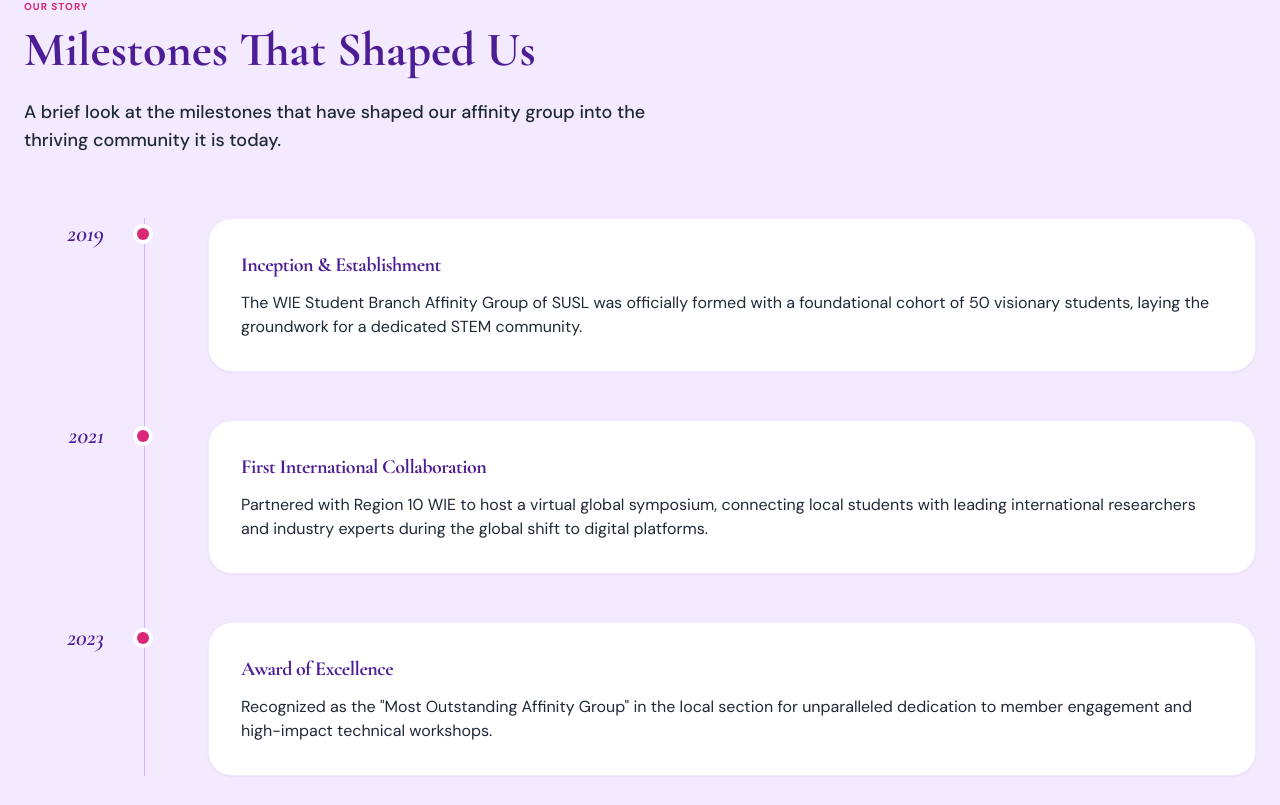
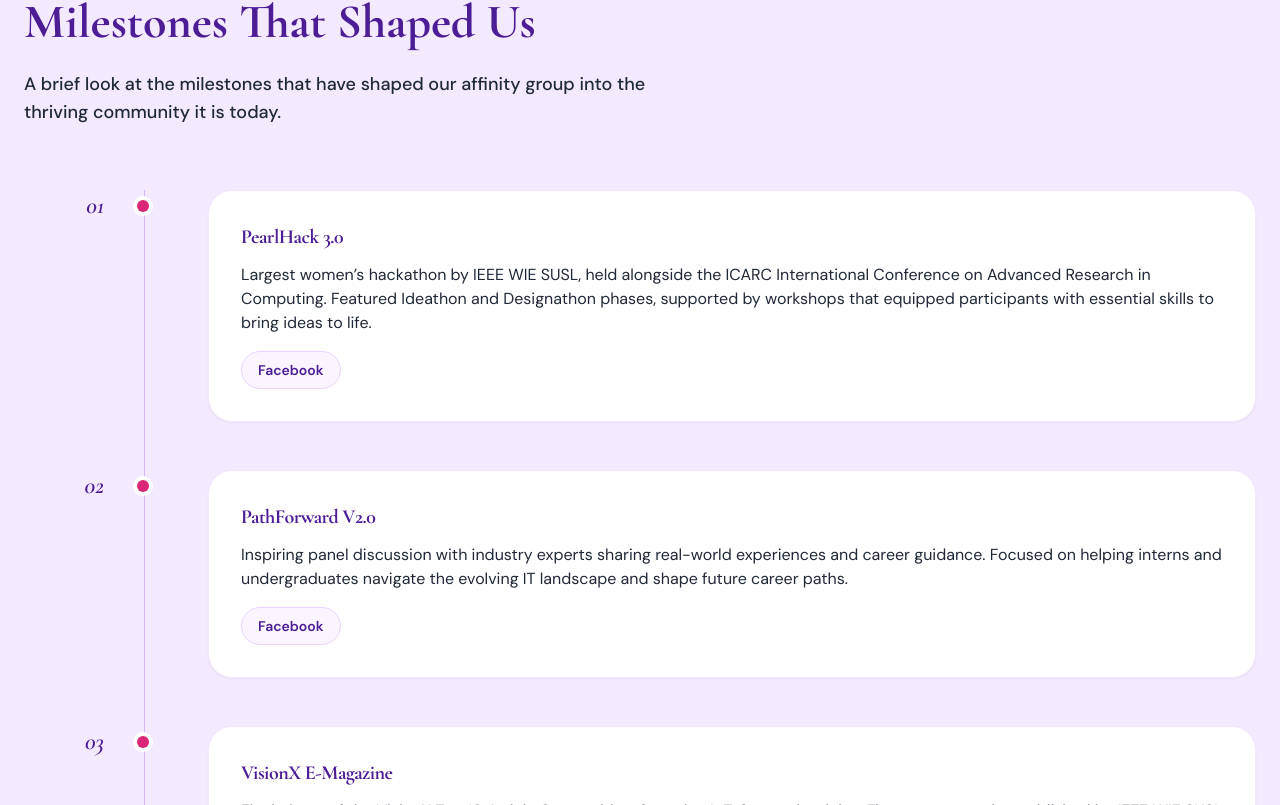
Before and after one commit to UpenaNuhansi/university-wie-website, a React (Vite) app: page /about in a window 1280 px wide. Shown: the part 1995-2800 px from the top of the page. Built offline with nearby package versions, Linux system fonts and the light colour scheme; no server answers; a web font is replaced by a local one.

Commit message:
feat: update Mission and Vision statements; enhance StorySection with new milestones and links

```diff
--- a/src/components/About/MissionVision.jsx
+++ b/src/components/About/MissionVision.jsx
@@ -15,10 +15,8 @@
           </div>
           <h3 className="text-2xl font-bold text-primary mb-4 font-serif">Our Mission</h3>
           <p className="text-gray-800 text-base md:text-lg leading-relaxed font-sans">
-            To inspire, engage, and encourage young women to explore their
-            potential in science, technology, engineering, and mathematics,
-            providing them with the necessary tools, mentorship, and community
-            to succeed globally.
+            Facilitating the recruitment and retention of women in technical
+            disciplines globally.
           </p>
         </div>
 
@@ -29,9 +27,8 @@
           </div>
           <h3 className="text-2xl font-bold text-primary mb-4 font-serif">Our Vision</h3>
           <p className="text-gray-800 text-base md:text-lg leading-relaxed font-sans">
-            To cultivate a vibrant, inclusive global community where female
-            technologists and engineers are recognized, celebrated, and
-            empowered to drive transformative innovation and leadership.
+            Leading to a vibrant community of IEEE women and men collectively
+            using their diverse talents to innovate for the benefit of humanity.
           </p>
         </div>
       </div>
--- a/src/components/About/StorySection.jsx
+++ b/src/components/About/StorySection.jsx
@@ -3,19 +3,86 @@
 
 const milestones = [
   {
-    year: '2019',
-    title: 'Inception & Establishment',
-    description: 'The WIE Student Branch Affinity Group of SUSL was officially formed with a foundational cohort of 50 visionary students, laying the groundwork for a dedicated STEM community.'
+    year: '01',
+    title: 'PearlHack 3.0',
+    description: 'Largest women’s hackathon by IEEE WIE SUSL, held alongside the ICARC International Conference on Advanced Research in Computing. Featured Ideathon and Designathon phases, supported by workshops that equipped participants with essential skills to bring ideas to life.',
+    links: [
+      { label: 'Facebook', href: 'https://www.facebook.com/100069740625048/posts/971998438468168/?mibextid=rS40aB7S9Ucbxw6v' }
+    ]
   },
   {
-    year: '2021',
-    title: 'First International Collaboration',
-    description: 'Partnered with Region 10 WIE to host a virtual global symposium, connecting local students with leading international researchers and industry experts during the global shift to digital platforms.'
+    year: '02',
+    title: 'PathForward V2.0',
+    description: 'Inspiring panel discussion with industry experts sharing real-world experiences and career guidance. Focused on helping interns and undergraduates navigate the evolving IT landscape and shape future career paths.',
+    links: [
+      { label: 'Facebook', href: 'https://www.facebook.com/share/p/1L3np2Nj52/?mibextid=oFDknk' }
+    ]
   },
   {
-    year: '2023',
-    title: 'Award of Excellence',
-    description: 'Recognized as the "Most Outstanding Affinity Group" in the local section for unparalleled dedication to member engagement and high-impact technical workshops.'
+    year: '03',
+    title: 'VisionX E-Magazine',
+    description: 'Final phase of the VisionX Top 10 Article Competition, featuring IoT-focused articles. First-ever magazine published by IEEE WIE SUSL and available on the Faculty of Computing’s official website.',
+    links: [
+      { label: 'Facebook', href: 'https://web.facebook.com/100069740625048/posts/1053224873678857/?mibextid=rS40aB7S9Ucbxw6v&_rdc=1&_rdr' },
+      { label: 'E-Magazine', href: 'https://www.sab.ac.lk/computing/student-societies/IEEE-WIE-Affinity-Group-magazine' }
+    ]
+  },
+  {
+    year: '04',
+    title: 'Hope 2.0',
+    description: 'Outreach initiative empowering underprivileged rural students through technology-based education. Combined engaging sessions, mentorship, and the creation of school-based tech clubs like CodeLab.',
+    links: [
+      { label: 'Facebook', href: 'https://www.facebook.com/share/v/16nKpCrgWK/?mibextid=oFDknk' }
+    ]
+  },
+  {
+    year: '05',
+    title: 'ArtXplore',
+    description: 'Poster design competition for ages 14–30, jointly organized by the IEEE WIE Affinity Groups of Sabaragamuwa University of Sri Lanka and the University of Peradeniya. Showcased creativity in digital and hand-drawn art through an IEEE-supported platform.',
+    links: [
+      { label: 'Facebook', href: 'https://www.facebook.com/share/p/1fkdmabTKp/?mibextid=xfxF2i' }
+    ]
+  },
+  {
+    year: '06',
+    title: 'PathForward V1.0',
+    description: 'Session on “Navigating the Culture of the IT Industry.” Empowered undergraduates in Sri Lanka with knowledge, skills, and opportunities to integrate into fast-paced tech environments.',
+    links: [
+      { label: 'Facebook', href: 'https://www.facebook.com/share/p/1UbEa5wkNp/?mibextid=oFDknk' }
+    ]
+  },
+  {
+    year: '07',
+    title: 'PearlHack 2.0',
+    description: 'Largest women’s hackathon by IEEE WIE SUSL, held alongside the ICARC International Conference on Advanced Research in Computing. Featured Ideathon and Designathon phases, supported by workshops that equipped participants with essential skills to bring ideas to life.',
+    links: [
+      { label: 'Facebook', href: 'https://www.facebook.com/100064687987174/posts/827114802788112/?mibextid=rS40aB7S9Ucbxw6v' },
+      { label: 'PearlHack 2.0', href: 'https://pearl-hack-2-0.vercel.app/' }
+    ]
+  },
+  {
+    year: '08',
+    title: 'VisionX',
+    description: 'IoT-focused article competition to promote innovation and learning. Included webinars, mini ideathons, and article writing, and recognized top contributors for excellence in emerging tech.',
+    links: [
+      { label: 'Facebook', href: 'https://www.facebook.com/100069740625048/posts/891525649848781/?mibextid=rS40aB7S9Ucbxw6v' }
+    ]
+  },
+  {
+    year: '09',
+    title: 'A Hope 1.0',
+    description: 'Charitable initiative supporting underprivileged students. Donated books to school libraries to enhance education and inspire dreams through meaningful opportunities.',
+    links: [
+      { label: 'Facebook', href: 'https://www.facebook.com/share/p/1AtXpvNzjW/?mibextid=xfxF2i' }
+    ]
+  },
+  {
+    year: '10',
+    title: 'Aurelia 1.0',
+    description: 'Celebration of WIE Day honoring women in engineering and technology. Featured inspirational talks, networking sessions, and collaborative activities that encouraged leadership, innovation, and community building.',
+    links: [
+      { label: 'Facebook', href: 'https://www.facebook.com/100064687987174/posts/941165698049688/?mibextid=rS40aB7S9Ucbxw6v' }
+    ]
   }
 ];
 
@@ -54,6 +121,21 @@
                 <div className="flex-1 bg-white p-6 md:p-8 rounded-3xl border border-purple-100 shadow-sm hover:shadow-xl hover:shadow-purple-100/50 transition-all duration-300 ml-8 md:ml-0">
                   <h4 className="text-lg md:text-xl font-bold text-primary mb-3 font-serif tracking-tight">{item.title}</h4>
                   <p className="text-gray-800 leading-relaxed text-sm md:text-base font-sans">{item.description}</p>
+                  {item.links && item.links.length > 0 && (
+                    <div className="mt-4 flex flex-wrap gap-3">
+                      {item.links.map((link) => (
+                        <a
+                          key={link.href}
+                          href={link.href}
+                          target="_blank"
+                          rel="noreferrer"
+                          className="inline-flex items-center rounded-full border border-purple-200 bg-purple-50 px-4 py-2 text-sm font-semibold text-primary transition-colors duration-300 hover:bg-purple-100 hover:border-purple-300"
+                        >
+                          {link.label}
+                        </a>
+                      ))}
+                    </div>
+                  )}
                 </div>
               </div>
             ))}
```
